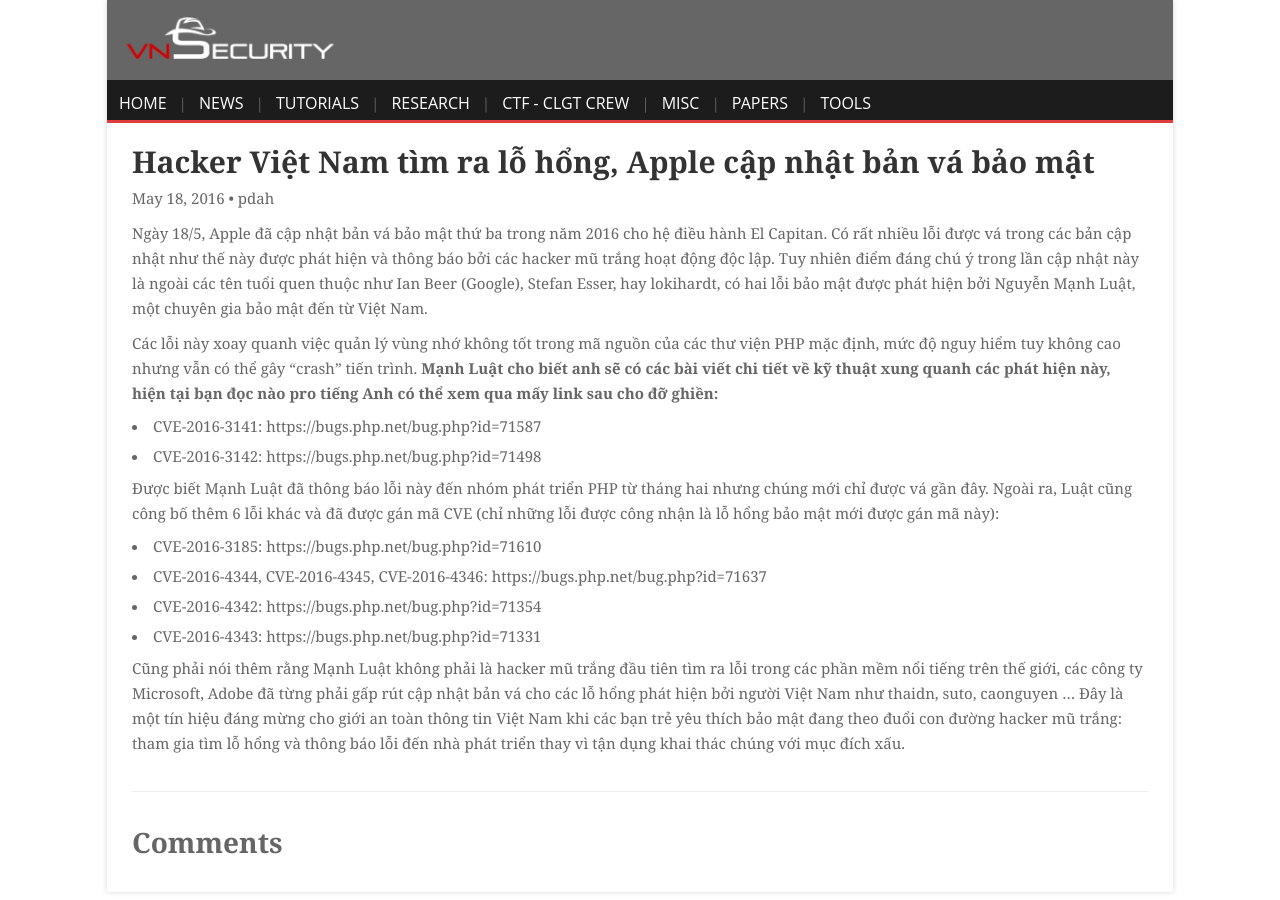
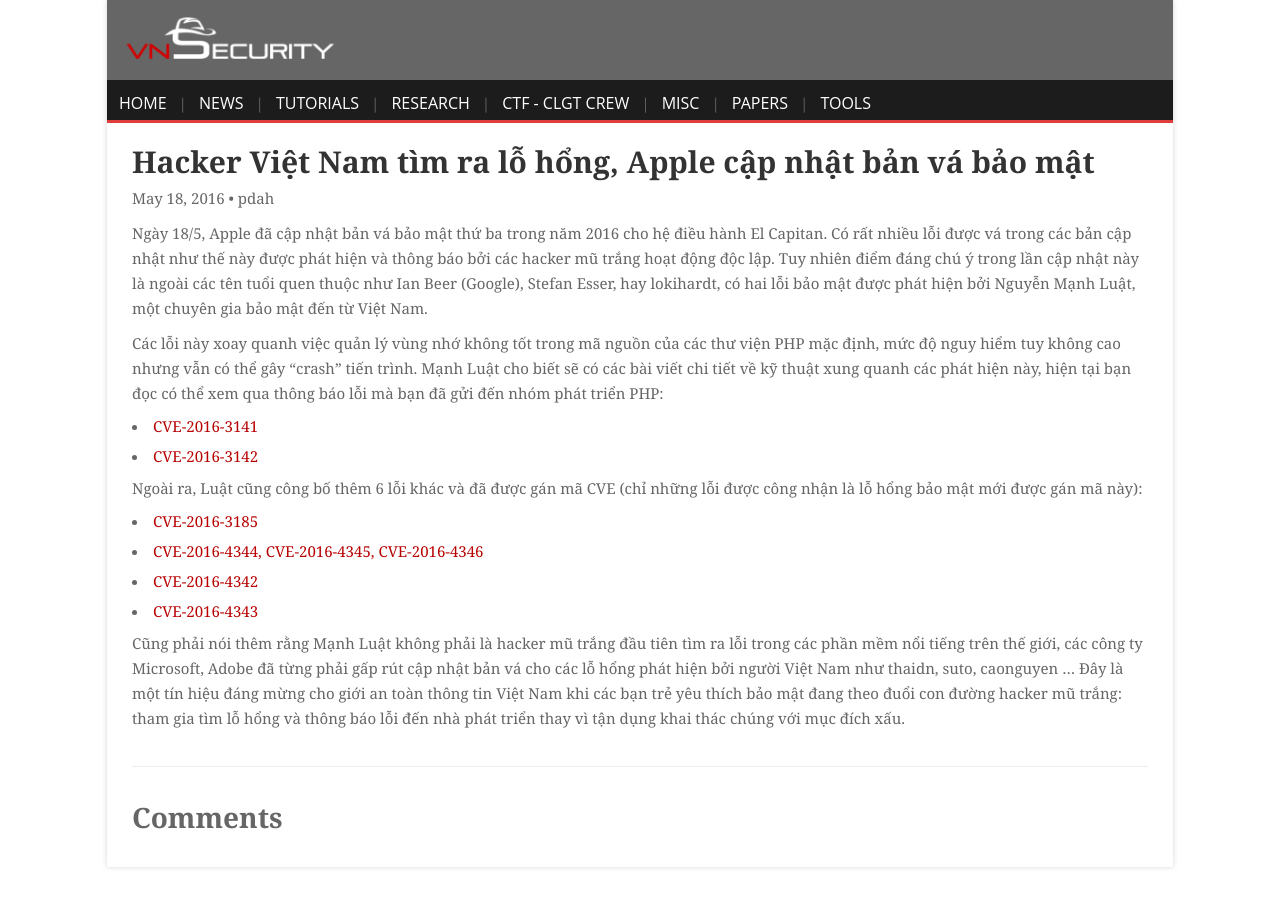
Before and after one commit to VNSECURITY/vnsecurity.github.io, a Jekyll site: the page built from _posts/2016-05-18-Hacker-Viet-gop-phan-vao-ban-cap-nhat-he-dieu-hanh-OSX.md, in a window 1280 px wide. Built offline with Jekyll 4.4.1, drawn with Linux system fonts in a browser that asks for light colours; comment, search, counter and statistics services are not loaded.

Commit message:
Hacker Manh Luat

```diff
--- a/_posts/2016-05-18-Hacker-Viet-gop-phan-vao-ban-cap-nhat-he-dieu-hanh-OSX.md
+++ b/_posts/2016-05-18-Hacker-Viet-gop-phan-vao-ban-cap-nhat-he-dieu-hanh-OSX.md
@@ -16,17 +16,17 @@
 
 Ngày 18/5, Apple đã cập nhật bản vá bảo mật thứ ba trong năm 2016 cho hệ điều hành El Capitan. Có rất nhiều lỗi được vá trong các bản cập nhật như thế này được phát hiện và thông báo bởi các hacker mũ trắng hoạt động độc lập. Tuy nhiên điểm đáng chú ý trong lần cập nhật này là ngoài các tên tuổi quen thuộc như Ian Beer (Google), Stefan Esser, hay lokihardt, có hai lỗi bảo mật được phát hiện bởi Nguyễn Mạnh Luật, một chuyên gia bảo mật đến từ Việt Nam.
 
-Các lỗi này xoay quanh việc quản lý vùng nhớ không tốt trong mã nguồn của các thư viện PHP mặc định, mức độ nguy hiểm tuy không cao nhưng vẫn có thể gây "crash" tiến trình. **Mạnh Luật cho biết anh sẽ có các bài viết chi tiết về kỹ thuật xung quanh các phát hiện này, hiện tại bạn đọc nào pro tiếng Anh có thể xem qua mấy link sau cho đỡ ghiền:**
+Các lỗi này xoay quanh việc quản lý vùng nhớ không tốt trong mã nguồn của các thư viện PHP mặc định, mức độ nguy hiểm tuy không cao nhưng vẫn có thể gây "crash" tiến trình. Mạnh Luật cho biết sẽ có các bài viết chi tiết về kỹ thuật xung quanh các phát hiện này, hiện tại bạn đọc có thể xem qua thông báo lỗi mà bạn đã gửi đến nhóm phát triển PHP:
 
-* CVE-2016-3141: https://bugs.php.net/bug.php?id=71587
-* CVE-2016-3142: https://bugs.php.net/bug.php?id=71498
+* [CVE-2016-3141](https://bugs.php.net/bug.php?id=71587)
+* [CVE-2016-3142](https://bugs.php.net/bug.php?id=71498)
 
-Được biết Mạnh Luật đã thông báo lỗi này đến nhóm phát triển PHP từ tháng hai nhưng chúng mới chỉ được vá gần đây. Ngoài ra, Luật cũng công bố thêm 6 lỗi khác và đã được gán mã CVE (chỉ những lỗi được công nhận là lỗ hổng bảo mật mới được gán mã này):
+Ngoài ra, Luật cũng công bố thêm 6 lỗi khác và đã được gán mã CVE (chỉ những lỗi được công nhận là lỗ hổng bảo mật mới được gán mã này):
 
-* CVE-2016-3185: https://bugs.php.net/bug.php?id=71610
-* CVE-2016-4344, CVE-2016-4345, CVE-2016-4346: https://bugs.php.net/bug.php?id=71637
-* CVE-2016-4342: https://bugs.php.net/bug.php?id=71354
-* CVE-2016-4343: https://bugs.php.net/bug.php?id=71331
+* [CVE-2016-3185](https://bugs.php.net/bug.php?id=71610)
+* [CVE-2016-4344, CVE-2016-4345, CVE-2016-4346](https://bugs.php.net/bug.php?id=71637)
+* [CVE-2016-4342](https://bugs.php.net/bug.php?id=71354)
+* [CVE-2016-4343](https://bugs.php.net/bug.php?id=71331)
 
 Cũng phải nói thêm rằng Mạnh Luật không phải là hacker mũ trắng đầu tiên tìm ra lỗi trong các phần mềm nổi tiếng trên thế giới, các công ty Microsoft, Adobe đã từng phải gấp rút cập nhật bản vá cho các lỗ hổng phát hiện bởi người Việt Nam như thaidn, suto, caonguyen ... Đây là một tín hiệu đáng mừng cho giới an toàn thông tin Việt Nam khi các bạn trẻ yêu thích bảo mật đang theo đuổi con đường hacker mũ trắng: tham gia tìm lỗ hổng và thông báo lỗi đến nhà phát triển thay vì tận dụng
 khai thác chúng với mục đích xấu.
```
